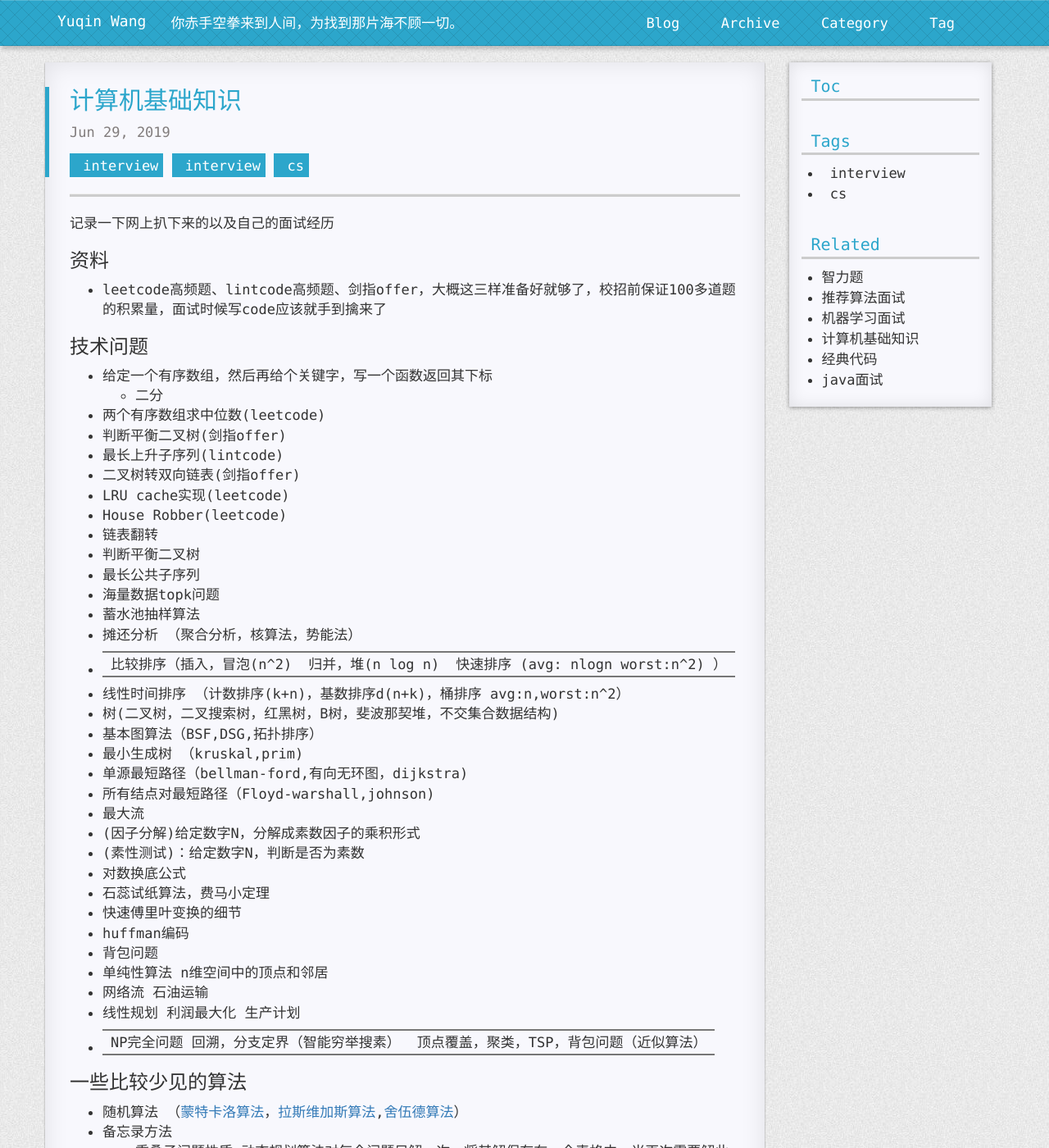
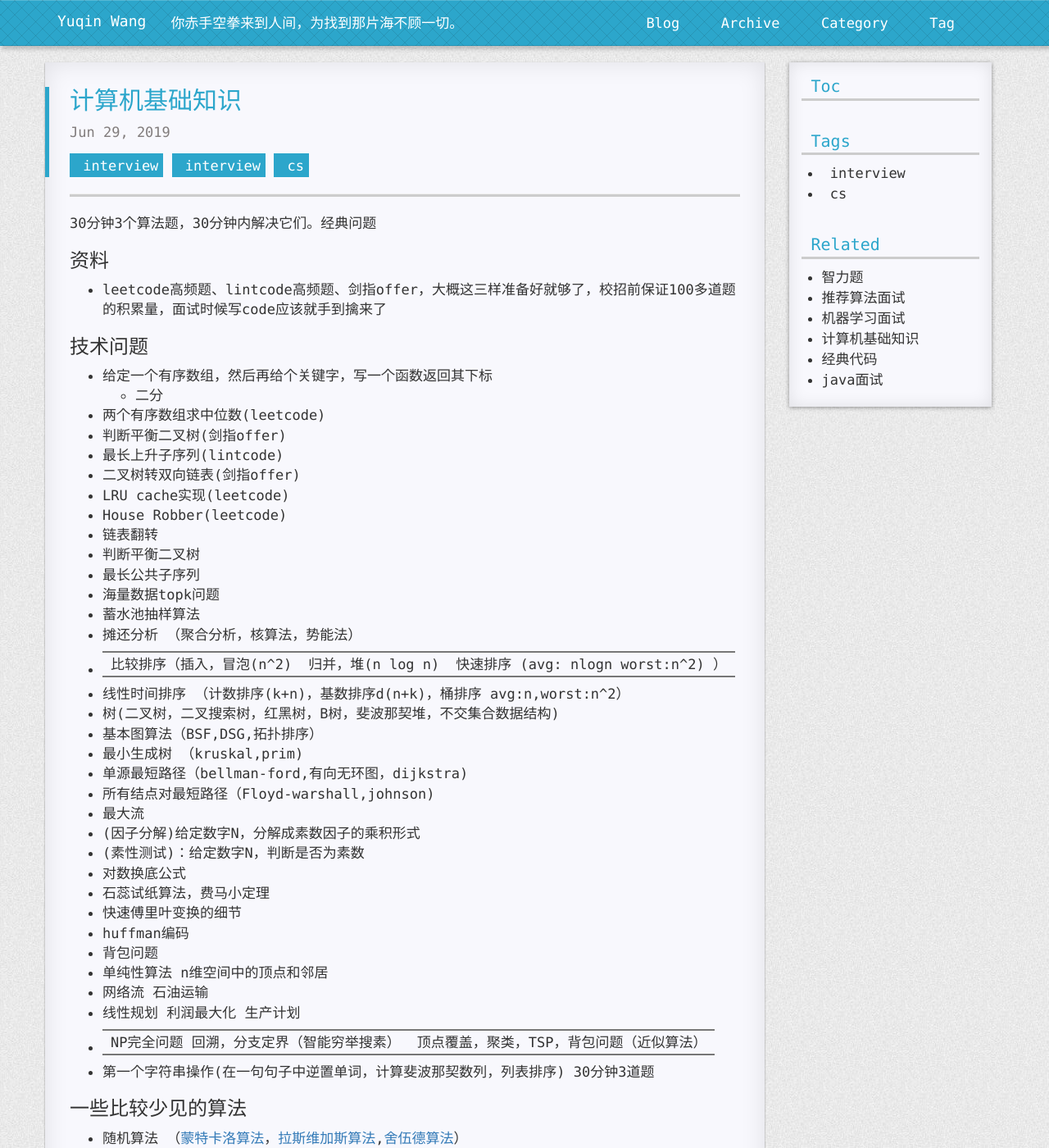
Before and after one commit to yukia-yuqin/blog, a Jekyll site: the page built from _posts/2019-06-29-algorithms-interview.md, in a window 1280 px wide and 1400 px high. Shown: the whole window at 82% size. Built offline with Jekyll 4.4.1, drawn with Linux system fonts in a browser that asks for light colours; nearby versions of some CDN libraries; comment, search, counter and statistics services are not loaded; a style sheet for code colours, icons or effects is not loaded.

Commit message:
Update 2019-06-29-algorithms-interview.md

```diff
--- a/_posts/2019-06-29-algorithms-interview.md
+++ b/_posts/2019-06-29-algorithms-interview.md
@@ -4,7 +4,8 @@ title: 计算机基础知识
 tags: interview cs
 categories: interview
 ---
-记录一下网上扒下来的以及自己的面试经历<br>
+30分钟3个算法题，30分钟内解决它们。经典问题<br>
+
 
 ### 资料
 - leetcode高频题、lintcode高频题、剑指offer，大概这三样准备好就够了，校招前保证100多道题的积累量，面试时候写code应该就手到擒来了
@@ -43,7 +44,7 @@ categories: interview
 - 网络流 石油运输
 - 线性规划 利润最大化  生产计划
 - NP完全问题  回溯，分支定界（智能穷举搜素）| 顶点覆盖，聚类，TSP，背包问题（近似算法）|
-
+- 第一个字符串操作(在一句句子中逆置单词，计算斐波那契数列，列表排序) 30分钟3道题
 
 ### 一些比较少见的算法
 - 随机算法 （[蒙特卡洛算法][蒙特卡洛算法]，[拉斯维加斯算法][拉斯维加斯算法],[舍伍德算法][舍伍德算法]）
```
